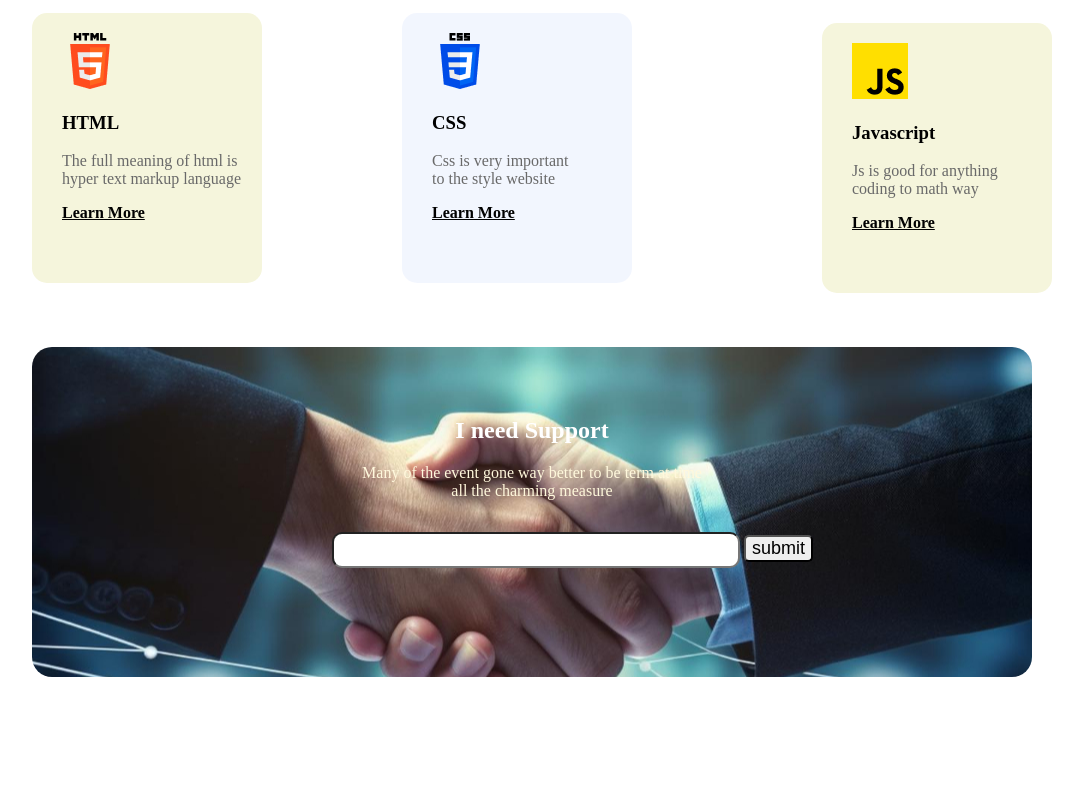
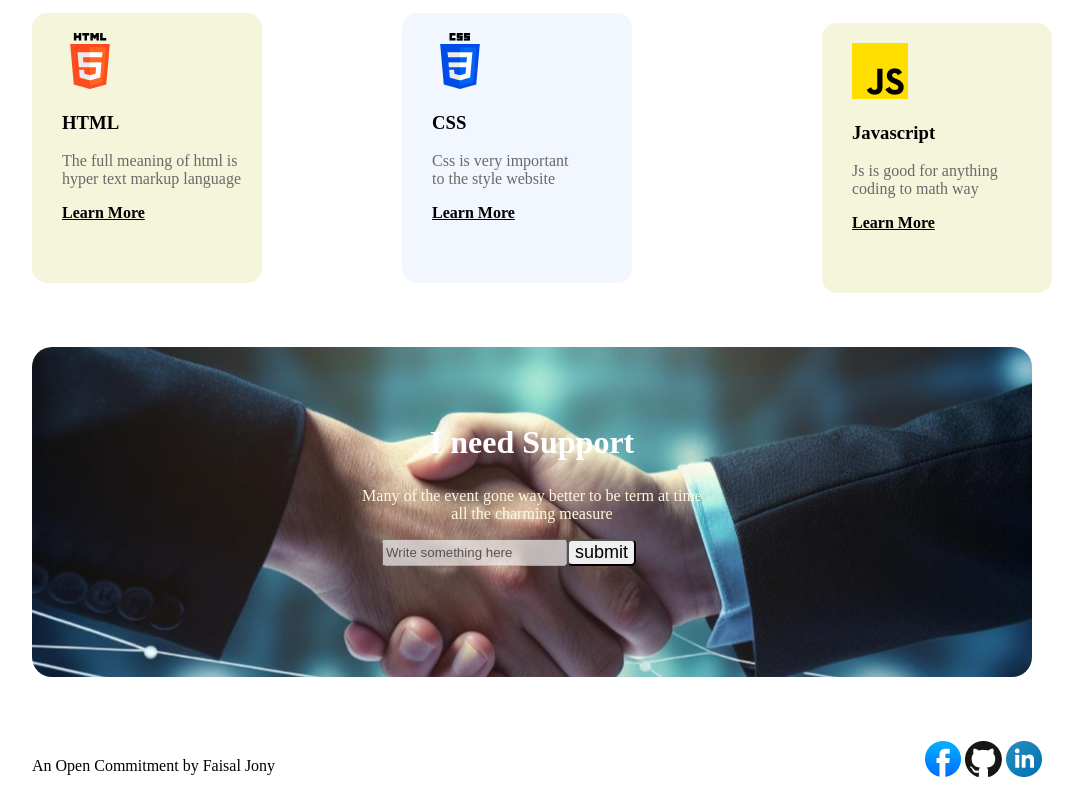
Before and after one commit to 325588/my-first-project, a plain HTML site: page index.html in a window 1280 px wide. Shown: the part 2288-3087 px from the top of the page, without its empty margins (176-1259 px from the left). Before the commit the page ends 2965 px from the top, so only its background shows below. Drawn offline with Linux system fonts and the light colour scheme.

Commit message:
fb,git,link add on

```diff
--- a/index.html
+++ b/index.html
@@ -131,12 +131,13 @@
    <footer><br>
     <div class="footer-container">
         <div style="text-align: center; padding-top: 50px;">
-            <h2 style="color: white;">I need Support</h2>
+            <h2 style="color: white; font-weight:bolder;font-size: xx-large;">I need Support</h2>
             <p style="color: cornsilk;">Many of the event gone way better to be term at time<br>all the charming measure</p>
 
         </div>
-            <div style="display: flex;">
-            <p style="margin-left:300px; border-radius: 15px;"><input type="text" style="width: 400px;border-radius: 10px; height: 30px;></p>"</div>
+            <div style="display: flex;margin-left: 350px;">
+                <label for="fname"></label><br>
+                <input type="text" id="fname" name="fname" value="Write something here" disabled>
             <button style="border-radius: 5px;margin-left:00px; font-size:large;">submit</button>
 
             </div>
@@ -144,6 +145,20 @@
         </div>
 
     </div>
-   </footer>
+   </footer><br><br><br><br><br><br><br><br>
+   <div class="extra-section">
+    <div style="margin-left: 200px; font-size: medium;font-weight: 20px;" class="extra1">
+        <p>An Open Commitment by Faisal Jony</p>
+
+    </div>
+    <div style="margin-left: 650px;" class="extra2">
+      <a href="https://www.facebook.com"Target="blank">  <img src="assets/facebook.png" alt=""></a>
+     <a href="https://www.github.com"Target="blank">   <img src="assets/github.png" alt=""></a>
+      <a href="https://linkedin.com"target="blank">  <img src="assets/linkedin-icon 1.png" alt=""></a>
+
+    </div>
+
+
+   </div>
 </body>
 </html>
--- a/style.css
+++ b/style.css
@@ -20,6 +20,7 @@
 }
 .footer-container{
     background-image: url(assets/handshake.jpg);
+    opacity:black 0.3;
     background-repeat: no-repeat, repeat;
     background-position: center;
     height: 330px;
@@ -32,3 +33,8 @@
 
 
 }
+.extra-section{
+    margin-top: 250px;
+    display: flex;
+
+}
```
